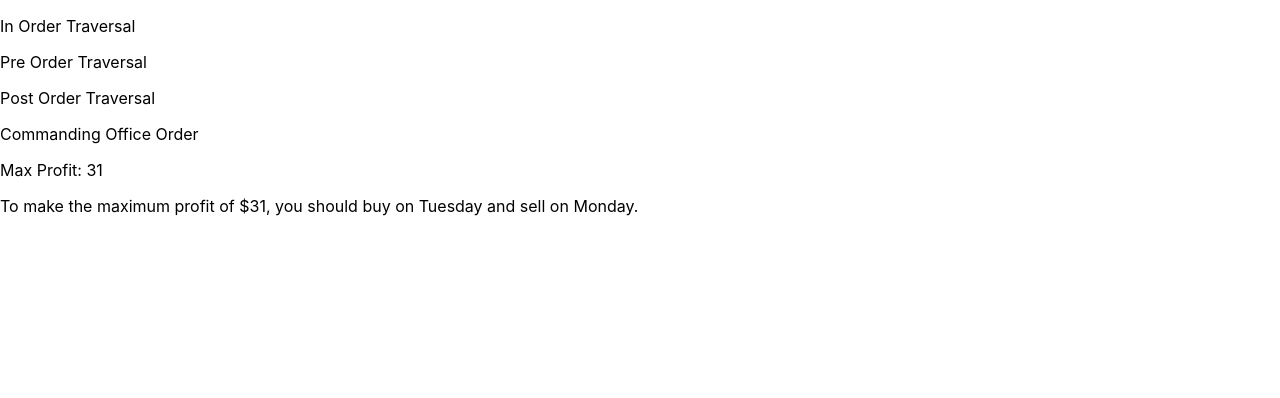
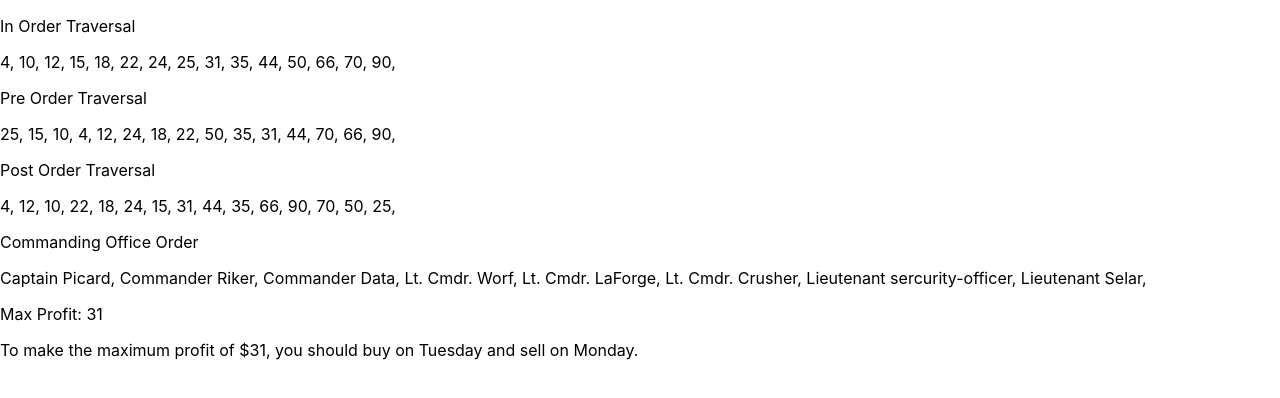
Before and after one commit to holly257/DSA_Searching, a React (Create React App) app: page / in a window 1280 px wide. Shown: the top 398 px of the page. Built offline with nearby package versions, Linux system fonts and the light colour scheme.

Commit message:
changed mounting, so all are showing at once

```diff
--- a/src/binarySearchTree.js
+++ b/src/binarySearchTree.js
@@ -12,40 +12,46 @@ class BinaryTree extends React.Component {
         profit: [],
     };
 
+    componentDidMount(){
+        this.implementTreeTraversals();
+        this.findNextCommandingOfficer();
+        this.findMaxProfit();
+    }
+
     //5. Implement different tree traversals
-    // componentDidMount() {
-    //     let bst = new BinarySearchTree();
-    //     let data = [25, 15, 50, 10, 24, 35, 70, 4, 12, 18, 31, 44, 66, 90, 22];
-    //     data.forEach(item => bst.insert(item));
-    //     this.setState({
-    //         tree: bst,
-    //     });
+    implementTreeTraversals() {
+        let bst = new BinarySearchTree();
+        let data = [25, 15, 50, 10, 24, 35, 70, 4, 12, 18, 31, 44, 66, 90, 22];
+        data.forEach(item => bst.insert(item));
+        this.setState({
+            tree: bst,
+        });
 
-    //     this.inOrderTrav(bst);
-    //     this.preOrderTrav(bst);
-    //     this.postOrderTrav(bst);
-    // }
+        this.inOrderTrav(bst);
+        this.preOrderTrav(bst);
+        this.postOrderTrav(bst);
+    }
 
     //6. Find the next commanding officer
-    // componentDidMount() {
-    //     let bst = new BinarySearchTree();
+    findNextCommandingOfficer() {
+        let bst = new BinarySearchTree();
 
-    //     bst.insert(10, 'Captain Picard')
-    //     bst.insert(6, 'Commander Riker')
-    //     bst.insert(4, 'Lt. Cmdr. Worf')
-    //     bst.insert(8, 'Lt. Cmdr. LaForge')
-    //     bst.insert(3, 'Lieutenant sercurity-officer')
-    //     bst.insert(12, 'Commander Data')
-    //     bst.insert(15, 'Lt. Cmdr. Crusher')
-    //     bst.insert(13, 'Lieutenant Selar')
+        bst.insert(10, 'Captain Picard')
+        bst.insert(6, 'Commander Riker')
+        bst.insert(4, 'Lt. Cmdr. Worf')
+        bst.insert(8, 'Lt. Cmdr. LaForge')
+        bst.insert(3, 'Lieutenant sercurity-officer')
+        bst.insert(12, 'Commander Data')
+        bst.insert(15, 'Lt. Cmdr. Crusher')
+        bst.insert(13, 'Lieutenant Selar')
 
-    //     this.setState({
-    //         tree: bst,
-    //     });
+        this.setState({
+            tree: bst,
+        });
 
-    //     this.bfs(bst)
+        this.bfs(bst)
 
-    // }
+    }
 
     inOrderTrav = tree => {
         //L, root, R
@@ -107,7 +113,7 @@ class BinaryTree extends React.Component {
     }
 
     //7. Max Profit
-    componentDidMount() {
+    findMaxProfit() {
         let profitTree = new BinarySearchTree();
 
         profitTree.insert(128, 'Monday');
```
